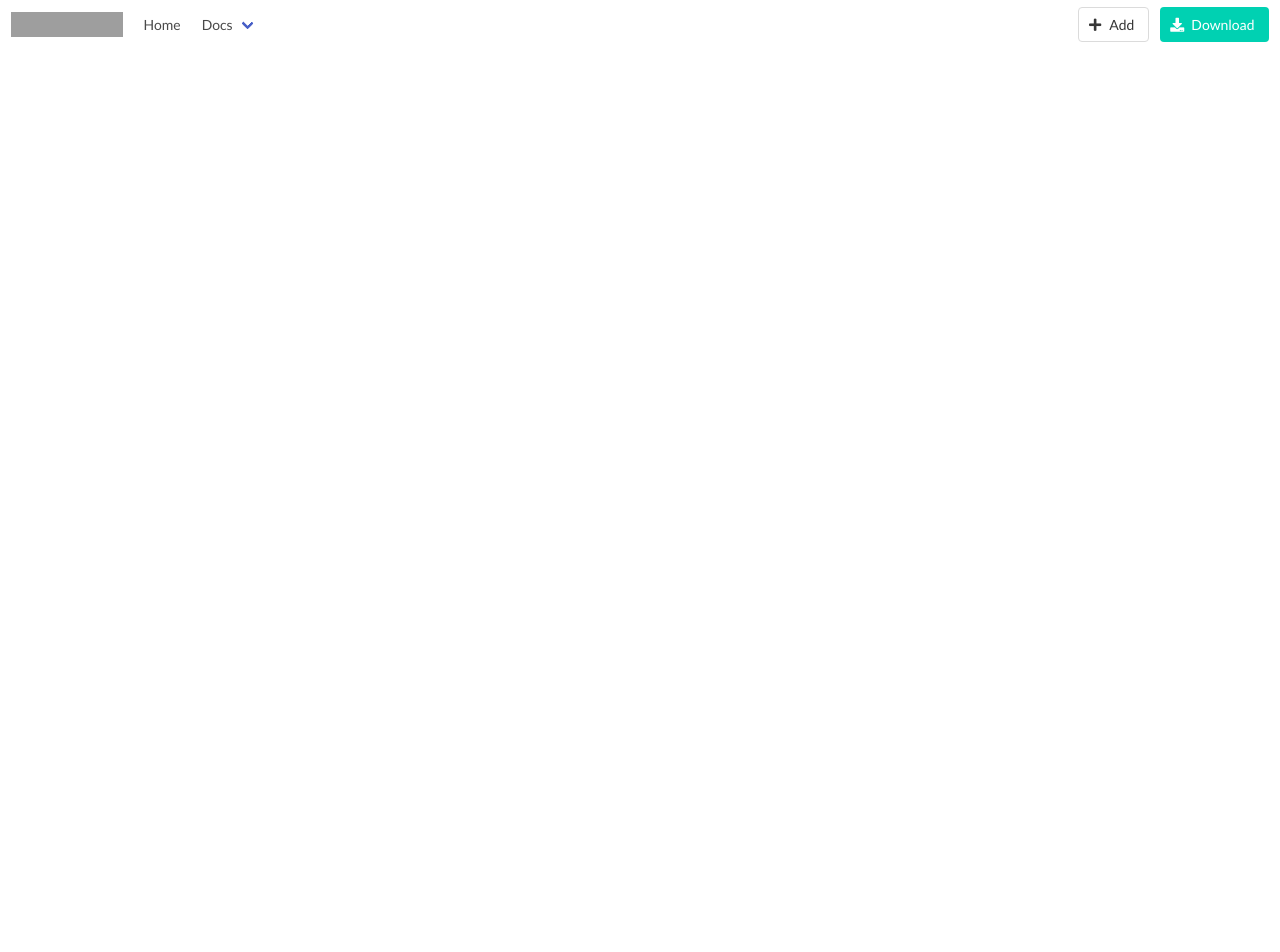
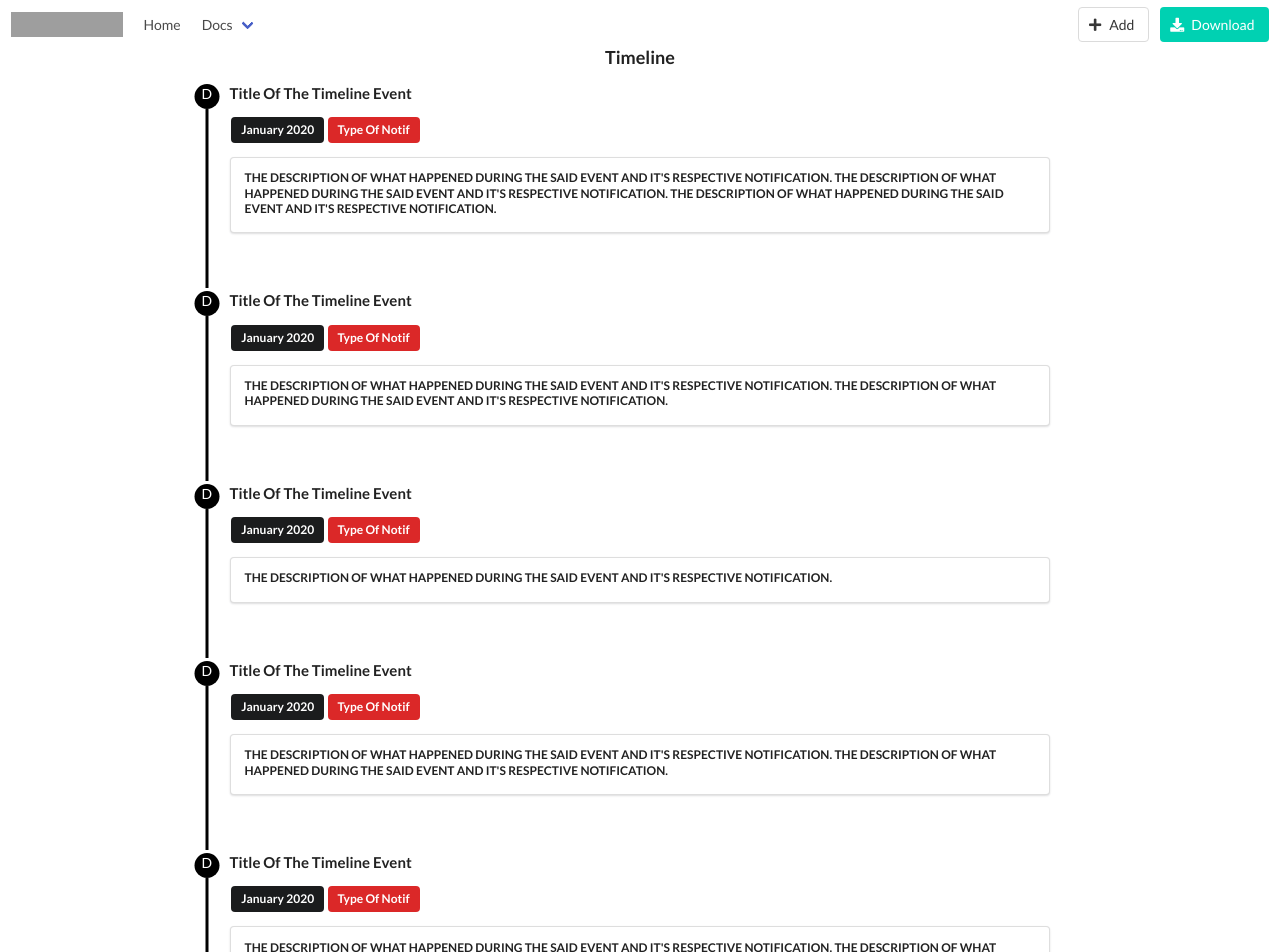
Before and after one commit to cloakedj/Ommon.com, an Angular app: page /timeline in a window 1280 px wide. Before the commit this address led to /. Shown: the top 952 px of the page. Before the commit the page ends 800 px from the top, so only its background shows below. Built offline with nearby package versions, Linux system fonts and the light colour scheme; grey boxes are pictures that could not be loaded.

Commit message:
Timeline implemented

```diff
--- a/src/app/app-routing.module.ts
+++ b/src/app/app-routing.module.ts
@@ -8,6 +8,7 @@ import { EventsTabComponent } from './components/events-tab/events-tab.component
 import { CollaborationsTabComponent } from './components/collaborations-tab/collaborations-tab.component';
 import { CompetitionPageComponent } from './components/competition-page/competition-page.component';
 import { CreateEventComponent } from './components/create-event/create-event.component';
+import { UserTimelineComponent } from './components/user-timeline/user-timeline.component';
 
 
 const routes: Routes = [
@@ -22,6 +23,9 @@ const routes: Routes = [
   },
   {
     path : 'create-event', component : CreateEventComponent
+  },
+  {
+    path : 'timeline', component : UserTimelineComponent
   },
   {
     path:'User', component : HomepageComponent,children:[
--- a/src/app/components/user-timeline/user-timeline.component.html
+++ b/src/app/components/user-timeline/user-timeline.component.html
@@ -1,16 +1,135 @@
-<div class="ui grid centered container">
-    <h3 class="ui header">
+<div class="ui centered grid container">
+    <div class="twelve wide column timeline">
+    <h3 class="ui centered header row">
         Timeline
     </h3>
-    <div class="ui divider"></div>
-    <div class="twelve wide column timeline">
-        <div class="ui equal width grid">
+        <div class="ui grid">
             <div class="two wide stretchable column">
+                <div class="notif-label">
+                    D
+                </div>
+                <div class="stretched-divider">
 
+                </div>
             </div>
             <div class="fourteen wide column">
+                <h4 class="ui title">
+                    Title Of The Timeline Event
+                </h4>
+                <a class="ui black label">January 2020</a>
+                <a class="ui red label">Type Of Notif</a>
+                <div class="ui segment">
+                    <h4 class="ui sub header">
+                        The Description of what happened during the said event and it's respective notification.
+                        The Description of what happened during the said event and it's respective notification.
+                        The Description of what happened during the said event and it's respective notification.
+                    </h4>
+                </div>
+                <div class="ui hidden divider"></div>
 
             </div>
         </div>
+        <div class="ui grid">
+            <div class="two wide stretchable column">
+                <div class="notif-label">
+                    D
+                </div>
+                <div class="stretched-divider">
+
+                </div>
+            </div>
+            <div class="fourteen wide column">
+                <h4 class="ui title">
+                    Title Of The Timeline Event
+                </h4>
+                <a class="ui black label">January 2020</a>
+                <a class="ui red label">Type Of Notif</a>
+                <div class="ui segment">
+                    <h4 class="ui sub header">
+                        The Description of what happened during the said event and it's respective notification.
+                        The Description of what happened during the said event and it's respective notification.
+                    </h4>
+                </div>
+                <div class="ui hidden divider"></div>
+
+            </div>
+        </div>
+        <div class="ui grid">
+            <div class="two wide stretchable column">
+                <div class="notif-label">
+                    D
+                </div>
+                <div class="stretched-divider">
+
+                </div>
+            </div>
+            <div class="fourteen wide column">
+                <h4 class="ui title">
+                    Title Of The Timeline Event
+                </h4>
+                <a class="ui black label">January 2020</a>
+                <a class="ui red label">Type Of Notif</a>
+                <div class="ui segment">
+                    <h4 class="ui sub header">
+                        The Description of what happened during the said event and it's respective notification.
+                    </h4>
+                </div>
+                <div class="ui hidden divider"></div>
+
+            </div>
+        </div>
+        <div class="ui grid">
+            <div class="two wide stretchable column">
+                <div class="notif-label">
+                    D
+                </div>
+                <div class="stretched-divider">
+
+                </div>
+            </div>
+            <div class="fourteen wide column">
+                <h4 class="ui title">
+                    Title Of The Timeline Event
+                </h4>
+                <a class="ui black label">January 2020</a>
+                <a class="ui red label">Type Of Notif</a>
+                <div class="ui segment">
+                    <h4 class="ui sub header">
+                        The Description of what happened during the said event and it's respective notification.
+                        The Description of what happened during the said event and it's respective notification.
+                    </h4>
+                </div>
+                <div class="ui hidden divider"></div>
+
+            </div>
+        </div>
+        <div class="ui grid">
+            <div class="two wide stretchable column">
+                <div class="notif-label">
+                    D
+                </div>
+                <div class="stretched-divider">
+
+                </div>
+            </div>
+            <div class="fourteen wide column">
+                <h4 class="ui title">
+                    Title Of The Timeline Event
+                </h4>
+                <a class="ui black label">January 2020</a>
+                <a class="ui red label">Type Of Notif</a>
+                <div class="ui segment">
+                    <h4 class="ui sub header">
+                        The Description of what happened during the said event and it's respective notification.
+                        The Description of what happened during the said event and it's respective notification.
+                    </h4>
+                </div>
+                <div class="ui hidden divider"></div>
+
+            </div>
+        </div>
+        <button class="ui primary fluid button">
+            View Previous Activity
+        </button>
     </div>
 </div>
--- a/src/app/components/user-timeline/user-timeline.component.sass
+++ b/src/app/components/user-timeline/user-timeline.component.sass
@@ -0,0 +1,41 @@
+.notif-label
+    background: black
+    height:25px
+    width:25px
+    border-radius: 50%
+    color: #fff
+    text-align: center
+    padding-top: 3%
+    margin-left:50%
+    transform: translateX(-50%)
+
+.stretched-divider
+    height:100%
+    width:3px
+    background: black
+    margin-left:50%
+    transform: translateX(-50%)
+    margin-top:2%
+
+.ui.divider.row
+    padding: 0 !important
+    margin: 0 !important
+
+.ui.primary.button
+    margin-top:3%
+    margin-bottom:2%
+    z-index: 9999
+
+@media (min-width: 1024px)
+    .two.wide.column
+        width: 0 !important
+        padding-right: 1% !important
+        padding-left: 0 !important
+    .fourteen.wide.column
+        width: 98% !important
+
+@media (max-width: 320px)
+    .two.wide.column
+        width: 0 !important
+        padding-right: 0 !important
+        padding-left: 0 !important
```
